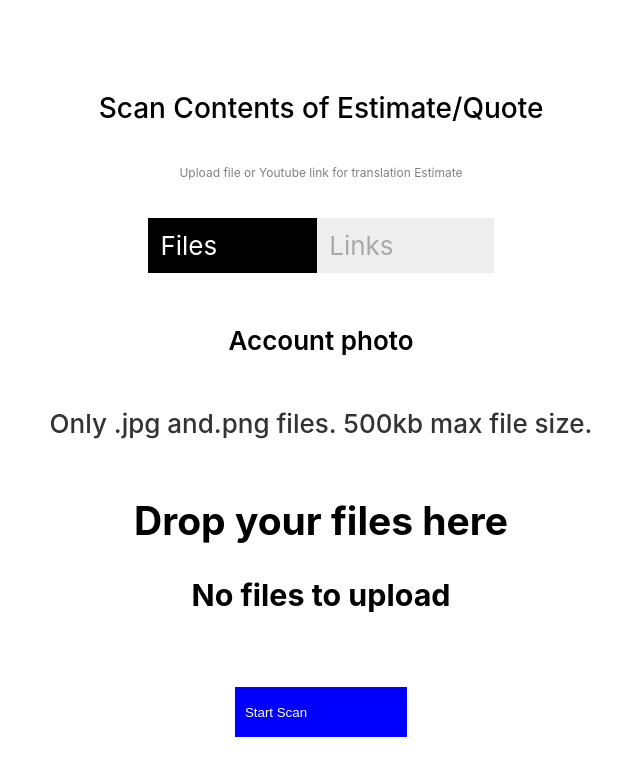
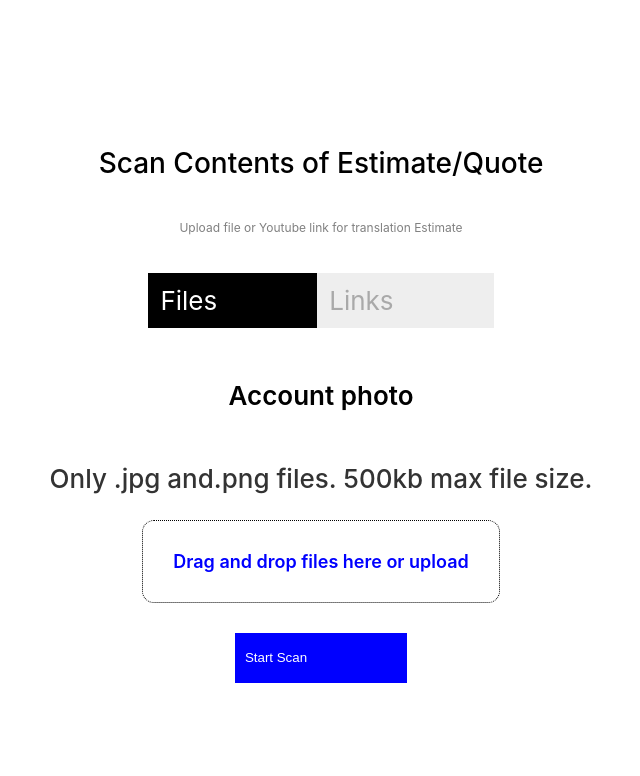
Before and after one commit to sushantgiri/DocumentTranslation, a React (Create React App) app: page / in a window 1280 px wide. Shown: the top 776 px of the page, without its empty margins (319-959 px from the left). Built offline with nearby package versions, Linux system fonts and the light colour scheme.

Commit message:
Scan Results and Design Implementation

```diff
--- a/package.json
+++ b/package.json
@@ -16,6 +16,7 @@
     "react-dropzone": "^14.2.3",
     "react-redux": "^8.0.5",
     "react-scripts": "5.0.1",
+    "react-spinners": "^0.13.8",
     "tesseract.js": "^1.0.19",
     "tesseract.ts": "^1.1.2",
     "typescript": "^4.9.5",
--- a/src/App.css
+++ b/src/App.css
@@ -90,6 +90,19 @@
   margin-right: 12px;
 }
 
+.upload-color {
+  color: blue;
+  font-weight: 600;
+  margin: 30px;
+  font-size: 18px;
+}
+
+.result-container {
+  border-width: 1%;
+  border-color: gray;
+  margin: 10px;
+}
+
 
 
 .App-logo {
--- a/src/App.tsx
+++ b/src/App.tsx
@@ -1,28 +1,31 @@
-import React , {useState, useCallback} from 'react';
+import React , {useState, useCallback,CSSProperties} from 'react';
 import './App.css';
 import {Tesseract} from "tesseract.ts";
 import Dropzone from 'react-dropzone'
 import closeIcon from './close.svg';
-import { ImageLike } from 'tesseract.js';
-import { DropZone } from '../src/drag_drop/DropZone'
+import ClipLoader from "react-spinners/ClipLoader";
+
 
 function App() {
-  const [isDropActive, setIsDropActive] = React.useState(false)
   const [image, setImage] = useState("");
-  const [text, setText] = useState("");
-  const [result, setResult] = useState("")
-  const [data, setData] = useState(null);
   const [onProgress, setOnProgress] = useState(false);
-  const [files, setFiles] = React.useState<File[]>([])
-
+  const [files, setFiles] = React.useState<File[]>([]);
+  const [result, setResult] = useState<Tesseract.Page>();
+  const [color, setColor] = useState("#ffffff");
+  const override: CSSProperties = {
+    display: "block",
+    margin: "0 auto",
+    borderColor: "red",
+    alignSelf:'center'
+  };
   const resetChanges = () => {
     setImage("")
-    setText("")
   }
 
   const handleClick = () => {
     if (image != ""){
           console.log('Recognizing....')
+          setOnProgress(true)
           Tesseract.recognize(
             image,
           )
@@ -33,34 +36,17 @@ function App() {
 
           })
           .then(result => {
-            console.log('Result....',JSON.stringify(result))
+            console.log('Result....',result)
             setOnProgress(false)
-
-            // if(result.data){
-            //   setText(result.data.text);
-            //   setData(result.data)
-
-            //   setOnProgress(false)
-
-            // }
+            setResult(result)
       })
     }
 
   }
 
-  // Create handler for dropzone's onDragStateChange:
-  const onDragStateChange = React.useCallback((dragActive: boolean) => {
-    setIsDropActive(dragActive)
-  }, [])
-
-  // Create handler for dropzone's onFilesDrop:
-  const onFilesDrop = React.useCallback((files: File[]) => {
-    setFiles(files)
-  }, [])
-
   return (
     <div className="App">
-      <header className="App-header">
+      {!result && !onProgress && <header className="App-header">
         <p className="header">Scan Contents of Estimate/Quote</p>
         <p className="sub-header">Upload file or Youtube link for translation Estimate</p>
         <div className='tab-container'>
@@ -71,60 +57,106 @@ function App() {
         <p className='ternary-sub-header'>Only .jpg and.png files. 500kb max file size.</p>
 
 
-      {/* Render the dropzone */}
-      <DropZone onDragStateChange={onDragStateChange} onFilesDrop={onFilesDrop}>
-        <h2>Drop your files here</h2>
 
-        {files.length === 0 ? (
-          <h3>No files to upload</h3>
-        ) : (
-          <h3>Files to upload: {files.length}</h3>
-        )}
-
-
-      </DropZone>
-
-
-        {/* <Dropzone onDrop={acceptedFiles => {
+        <Dropzone
+          onDrop={acceptedFiles => {
           acceptedFiles.forEach((file) => {
             const reader = new FileReader();
 
             reader.onload = () => {
                 const binaryStr = reader.result
-                console.log('Image Properties', reader.result?.toString)
-                setImage(""+reader.result?.toString)
-                setResult(""+reader.result?.toString)
+                console.log('Image Properties', reader.result)
+                setImage(""+reader.result)
               }
             reader.readAsDataURL(file);
             return file;
           });
         }}>
               {({getRootProps, getInputProps}) => (
-                <section>
+                <section style={{ borderStyle: 'dotted',
+                borderWidth: 1,
+                borderRadius: 12,
+                marginBottom:12}}>
                   <div {...getRootProps()}>
                     <input {...getInputProps()} />
-                    <p>Drag 'n' drop some files here, or click to select files</p>
+                    <p className='upload-color'>Drag and drop files here or upload</p>
                   </div>
                 </section>
               )}
-          </Dropzone> */}
+          </Dropzone>
 
           {image != ""  &&
-        <div className='image-container'>
+          <div className='image-container'>
 
-          <p className='image-label'>Document.png</p>
-          <img src={closeIcon} className='close-icon' alt="React Logo"
-          onClick={resetChanges} />
+            <p className='image-label'>Document.png</p>
+            <img src={closeIcon} className='close-icon' alt="React Logo"
+            onClick={resetChanges} />
 
-        </div>
+          </div>
         }
-        <div>
-          <p style={{color:'#000'}}> {text} </p>
-        </div>
+
+
+
 
         <button onClick={handleClick} className="scan-button">Start Scan</button>
 
-      </header>
+      </header>}
+
+      <ClipLoader
+              color={color}
+              loading={onProgress}
+              cssOverride={override}
+              size={150}
+              aria-label="Loading Spinner"
+              data-testid="loader"
+            />
+
+      {result &&
+      <header className="App-header">
+        <div style={{alignSelf:'center', justifyContent:'center'}}>
+            <p className="header">Result of Scanning</p>
+            <p className="sub-header">This is the result of document analysis for estimation</p>
+        </div>
+
+        <div className="result-container">
+          <p>Basic Information</p>
+          <p>{'Symbols: ' + result.symbols.length}</p>
+          <p>{'Paragraphs: ' + result.paragraphs.length}</p>
+          <p>{'Confidence: '+ result.confidence}</p>
+          <p>{'Word Length: ' + result.words.length}</p>
+          <p>{'OEM: ' + result.oem}</p>
+          <p>{'Blocks: ' + result.blocks.length}</p>
+          <p>{'Version: ' + result.version}</p>
+          <p>{'Text: ' + result.text}</p>
+        </div>
+
+        <div>
+
+        {/* <div>
+          <p>Contents</p>
+          <p>Content Type: </p>
+          <p>Words:</p>
+          <p>Lines: </p>
+          <p>Paragraphs: </p>
+          <p>Slides(Pages): </p>
+          <p>Memo: </p>
+          <p>Hiddent count: </p>
+          <p>Multimedia clops:</p>
+          <p>Language: </p>
+        </div> */}
+
+        <div>
+
+        </div>
+
+
+        </div>
+
+
+      </header>}
+
+
+
 
 
 
```
Also changed, not shown: 1 other file (tests, documents, lock files or other folders).
